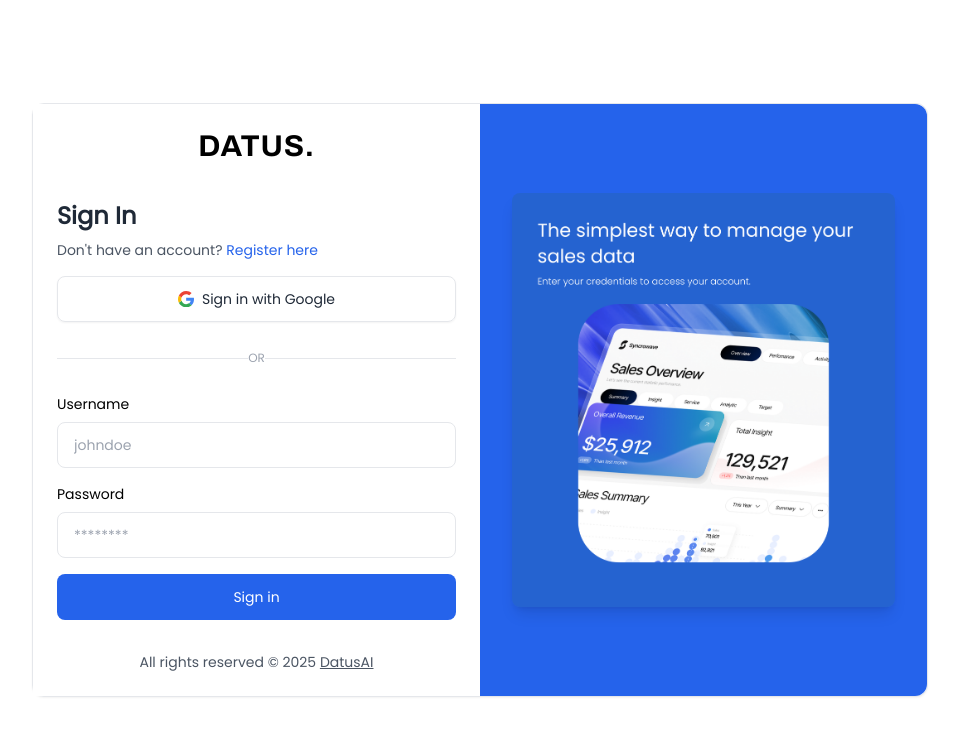
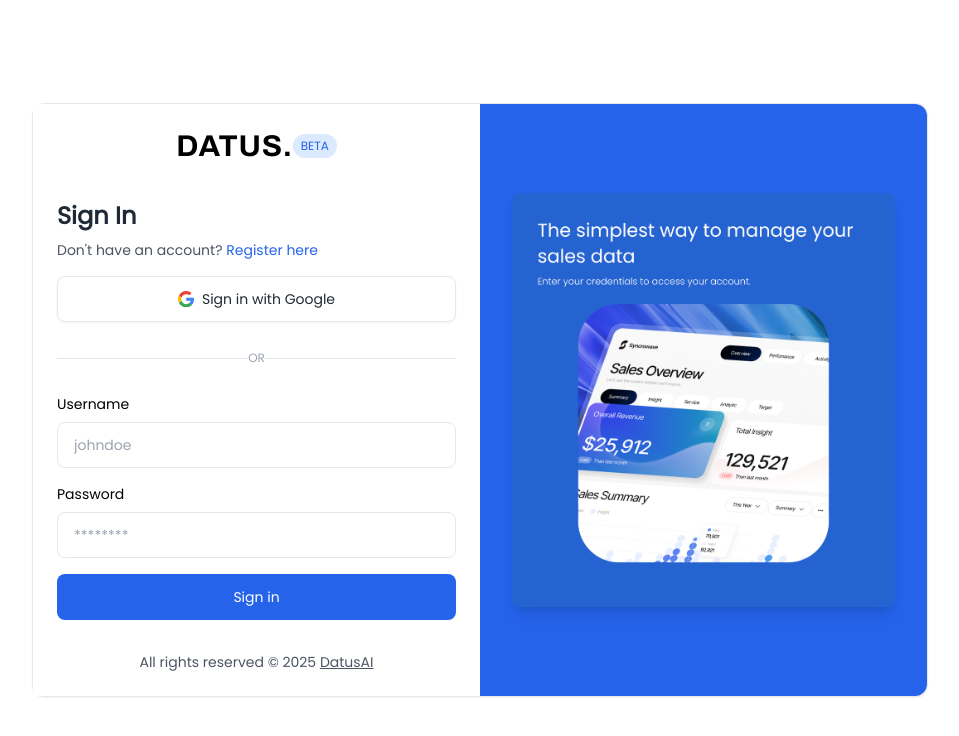
Before and after one commit to LeoIvin/AnalysisAPP-Frontend, a React (Vite) app: page /login in a window 1280 px wide. Shown: the top 736 px of the page, without its empty margins (160-1119 px from the left). Built offline with nearby package versions, Linux system fonts and the light colour scheme.

Commit message:
Added a beta badge to logo

```diff
--- a/src/components/Login.jsx
+++ b/src/components/Login.jsx
@@ -57,8 +57,9 @@
           {/* Form Section */}
           <div className="bg-white border-gray-200 p-6 w-full md:w-1/2">
             {/* Logo */}
-            <div className="text-center mb-9">
+            <div className="text-center mb-9 flex items-center justify-center">
               <h1 className="text-3xl font-bold font-archivo tracking-wide text-black">DATUS.</h1>
+              <span className="px-2 py-1 text-xs font-medium text-blue-600 bg-blue-100 rounded-full">BETA</span>
             </div>
 
             <div className="text-left mb-4">
--- a/src/components/Register.jsx
+++ b/src/components/Register.jsx
@@ -58,8 +58,10 @@
           {/* Form Section */}
           <div className="bg-white border-gray-200 p-6 w-full md:w-1/2">
             {/* Logo */}
-            <div className="text-center mb-9">
+            <div className="text-center mb-9 flex items-center justify-center">
               <h1 className="text-3xl font-bold font-archivo tracking-wide text-black">DATUS.</h1>
+              <span className="px-2 py-1 text-xs font-medium text-blue-600 bg-blue-100 rounded-full">BETA</span>
+
             </div>
 
             <div className="text-left mb-4">
```
Also changed, not shown: vercel.json (added).
